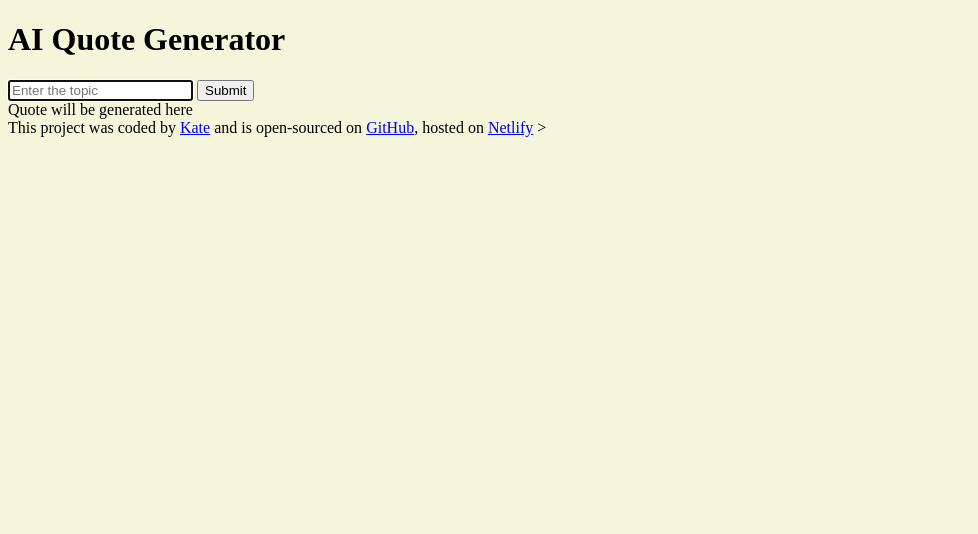
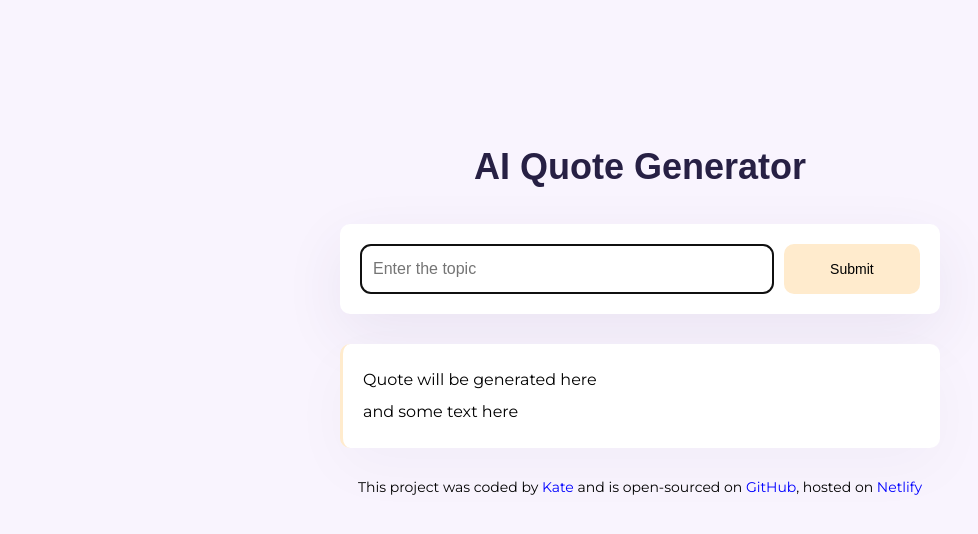
Before and after one commit to KatrinaIT/quote-generator, a plain HTML site: page index.html in a window 1280 px wide. Shown: the whole page, without its empty margins (0-978 px from the left). Drawn offline with Linux system fonts and the light colour scheme; a web font is replaced by a local one.

Commit message:
added style to the project

```diff
--- a/index.html
+++ b/index.html
@@ -3,10 +3,21 @@
   <head>
     <meta charset="UTF-8" />
     <meta name="viewport" content="width=device-width, initial-scale=1.0" />
+    <link rel="preconnect" href="https://fonts.googleapis.com" />
+    <link rel="preconnect" href="https://fonts.gstatic.com" crossorigin />
+    <link
+      href="https://fonts.googleapis.com/css2?family=Montserrat:ital,wght@0,100..900;1,100..900&display=swap"
+      rel="stylesheet"
+    />
+    <link
+      href="https://fonts.googleapis.com/css2?family=Allerta+Stencil&display=swap"
+      rel="stylesheet"
+    />
     <link rel="stylesheet" href="src/style.css" />
     <title>AI Quote Generator</title>
   </head>
   <body>
+    <div class="container">
       <header>
         <h1>AI Quote Generator</h1>
       </header>
@@ -15,13 +26,17 @@
           <input
             type="text"
             placeholder="Enter the topic"
+            class="instructions"
             autofocus
             required
             autocomplete="off"
           />
-        <input type="submit" />
-        <div>Quote will be generated here</div>
+          <input type="submit" class="submit-btn" />
         </form>
+        <div class="quote">
+          Quote will be generated here <br />
+          and some text here
+        </div>
       </main>
 
       <footer>
@@ -34,8 +49,8 @@
         <a href="https://quotes-generator-ai.netlify.app/" target="_blank"
           >Netlify</a
         >
-      >
       </footer>
+    </div>
 
     <script src="src/script.js"></script>
   </body>
--- a/src/style.css
+++ b/src/style.css
@@ -1,3 +1,75 @@
 body {
-	background-color: beige;
+  background-color: #f9f4fe;
+  font-family: "Montserrat", sans-serif;
 }
+
+.container {
+  margin: 120px auto;
+  max-width: 600px;
+  padding: 20px;
+  border-radius: 20px;
+}
+
+header {
+  margin-bottom: 30px;
+}
+
+h1 {
+  font-family: "Allerta Stencil", sans-serif;
+  font-size: 36px;
+  font-weight: 800;
+  line-height: 1.5;
+  color: #272044;
+  text-align: center;
+  margin: 0;
+}
+
+a {
+	text-decoration: none;
+	color: blue;
+}
+
+form {
+  padding: 20px;
+  display: flex;
+	 background-color: #fff;
+	 box-shadow: 0px 20px 60px rgba(65, 50, 100, 0.08);
+	 margin-bottom: 30px;
+	 border-radius: 10px;
+}
+
+.instructions {
+  padding: 12px;
+  border: 1px solid rgba(39, 33, 66, 0.5);
+  width: 80%;
+	font-size: 16px;
+	line-height: 1.5;
+	border-radius: 10px;
+	color: #272044;
+}
+
+.submit-btn {
+	margin-left: 10px;
+	background-color: blanchedalmond;
+	border: navajowhite;
+	border-radius: 10px;
+	font-size: 14px;
+	width: 150px;
+	padding: 14px 24px;
+}
+
+.quote {
+	font-size: 16px;
+	line-height: 2;
+	padding: 20px;
+	background-color: #fff;
+	border-left: 3px solid blanchedalmond;
+	box-shadow: 0px 20px 60px rgba(39, 33, 66, 0.03);
+	border-radius: 10px;
+	margin-bottom: 30px;
+}
+
+footer {
+	font-size: 14px;
+	text-align: center;
+}
```
Lines whose indentation alone changed are shown as unchanged.
